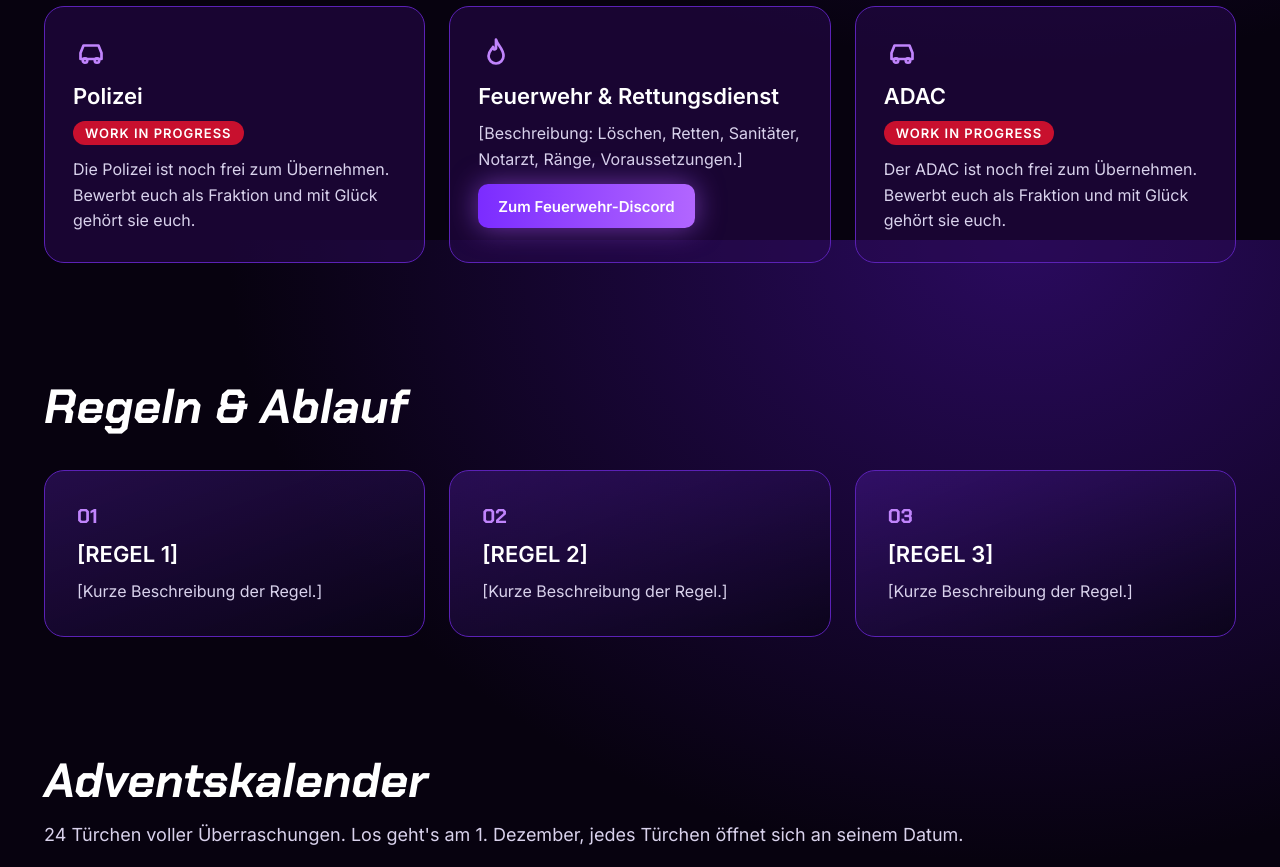
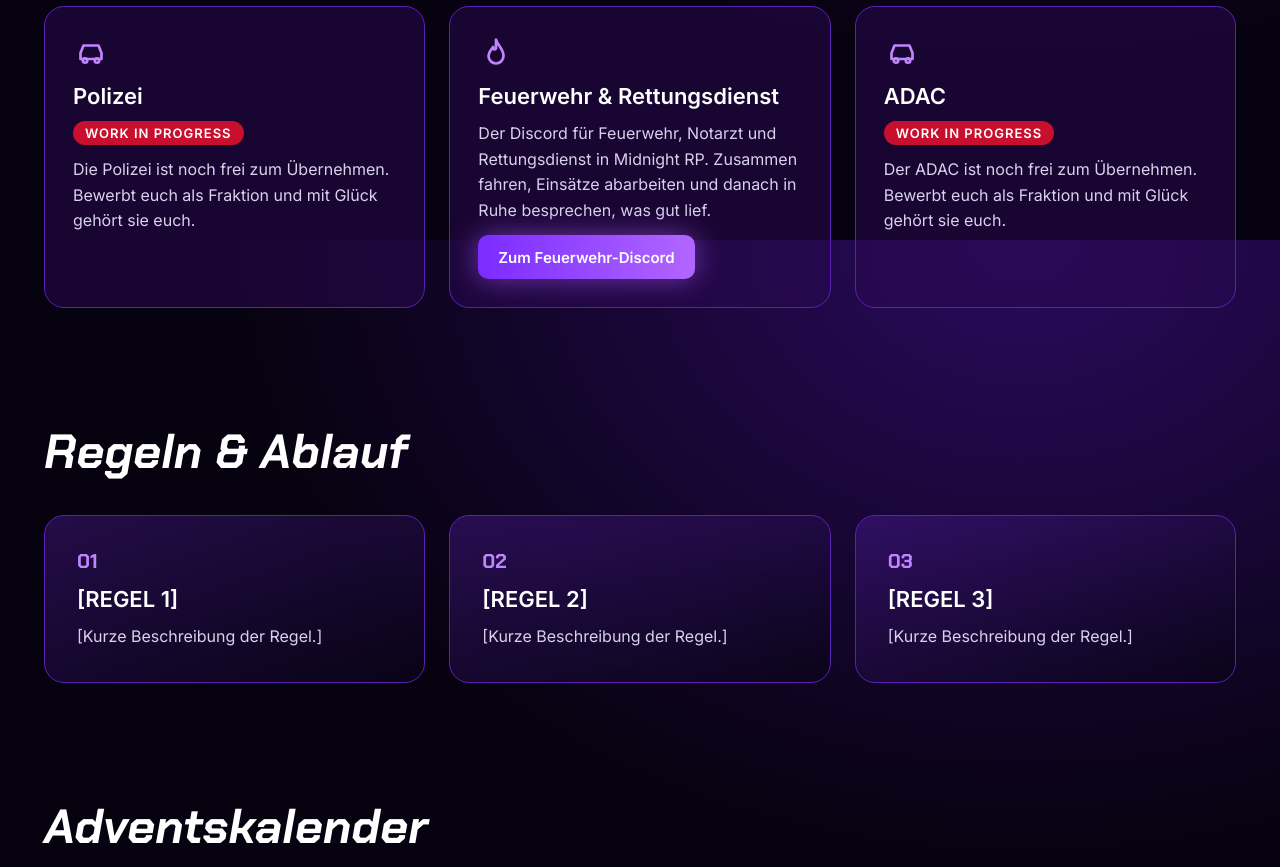
Before and after one commit to MildCrow/Midnight-RP, a plain HTML site: page index.html in a window 1280 px wide. Shown: the part 1360-2227 px from the top of the page. Drawn offline with Linux system fonts and the light colour scheme.

Commit message:
Update index.html

```diff
--- a/index.html
+++ b/index.html
@@ -86,7 +86,7 @@
 <article class="card faction">
 <svg aria-hidden="true" width="36" height="36" viewBox="0 0 24 24" fill="none" stroke="#c084fc" stroke-width="1.8" stroke-linecap="round" stroke-linejoin="round"><path d="M12 3 C13 7 17 9 17 14 A5 5 0 0 1 7 14 C7 11 9 10 10 8 C10.5 10 11 10 12 9 C12 7 12 5 12 3 Z"/></svg>
 <h3>Feuerwehr &amp; Rettungsdienst</h3>
-<p>[Beschreibung: Löschen, Retten, Sanitäter, Notarzt, Ränge, Voraussetzungen.]</p>
+<p>Der Discord für Feuerwehr, Notarzt und Rettungsdienst in Midnight RP. Zusammen fahren, Einsätze abarbeiten und danach in Ruhe besprechen, was gut lief.</p>
 <a class="btn btn-small btn-primary" href="#" data-link="feuerwehr">Zum Feuerwehr-Discord</a>
 </article>
 
```
